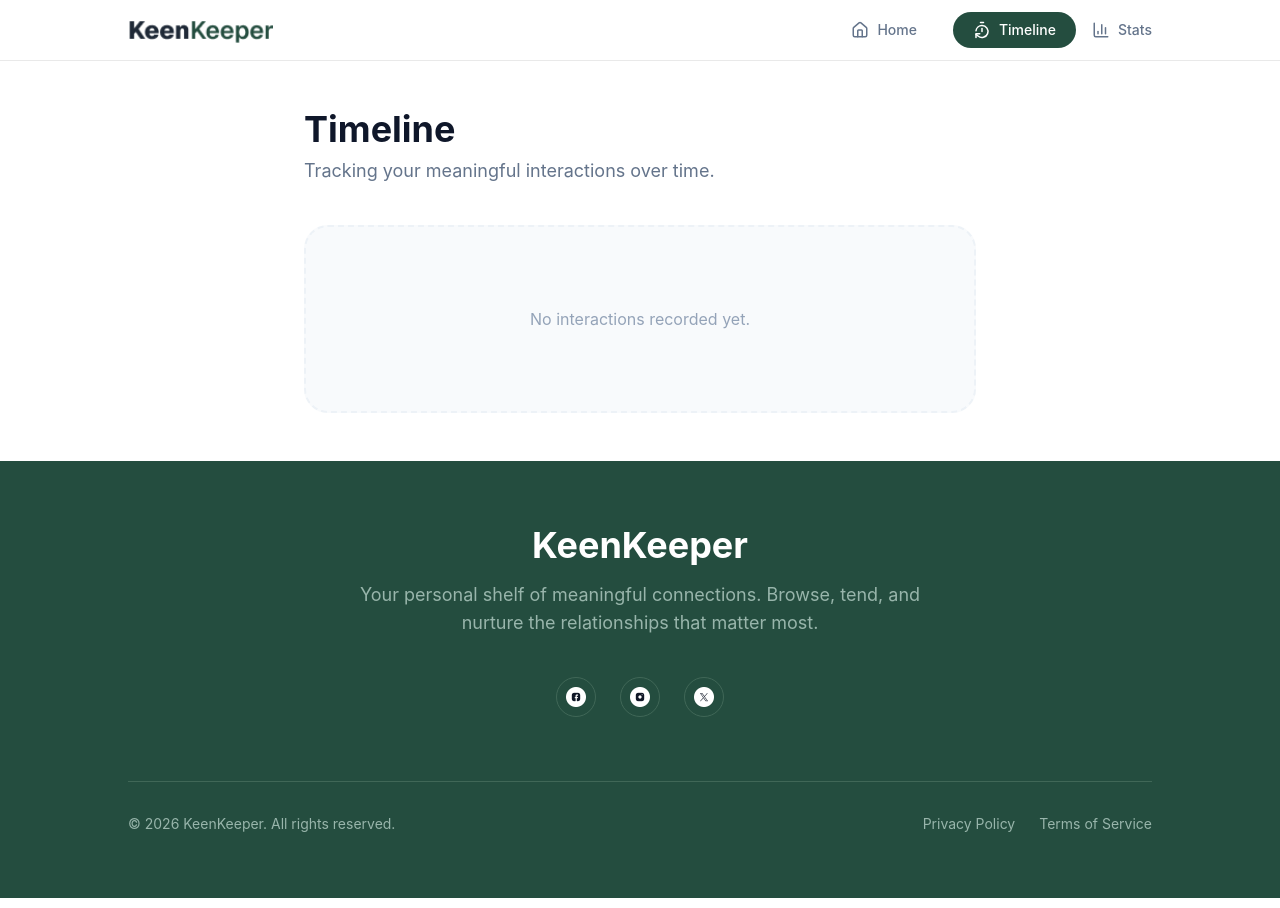
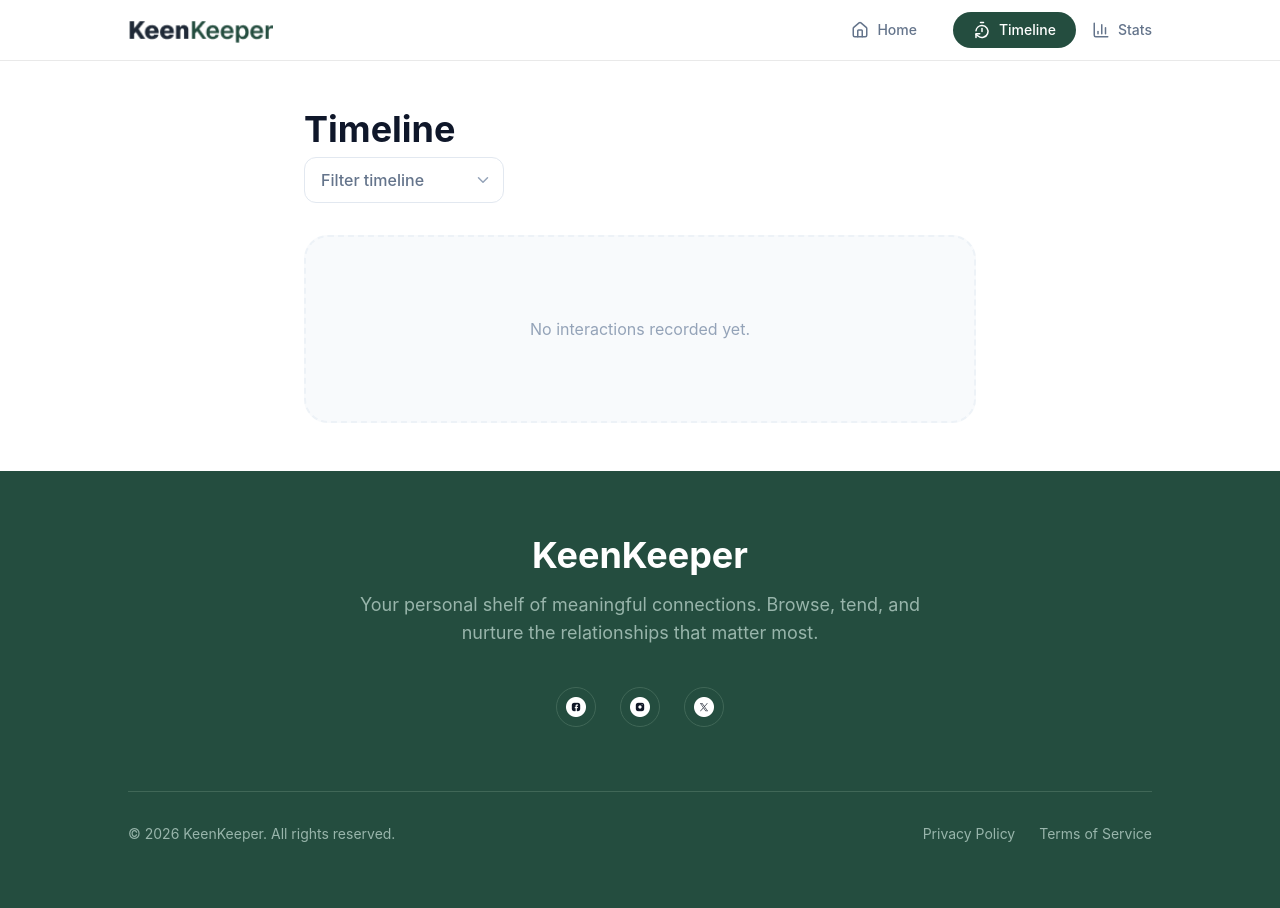
Before and after one commit to codewithjakaria/Keen-Keeper, a React (Vite) app: page / in a window 1280 px wide. Both pictures are taken after a click on the button "Timeline". Built offline with nearby package versions, Linux system fonts and the light colour scheme.

Commit message:
Timeline filtering done

```diff
--- a/src/App.jsx
+++ b/src/App.jsx
@@ -18,12 +18,14 @@ import {
   Trash2,
   BellOff,
   Edit2,
+  ChevronDown,
 } from 'lucide-react';
 
 function App() {
   const [selectedFriend, setSelectedFriend] = useState(null);
   const [currentPage, setCurrentPage] = useState('home');
-  const [timeline, setTimeline] = useState([]); // শুরুতে খালি থাকবে
+  const [timeline, setTimeline] = useState([]);
+  const [filter, setFilter] = useState('All');
 
   const [friends] = useState([
     {
@@ -146,6 +148,9 @@ function App() {
     setTimeline([newLog, ...timeline]);
   };
 
+  const filteredTimeline =
+    filter === 'All' ? timeline : timeline.filter(item => item.type === filter);
+
   const getStatusStyles = status => {
     switch (status) {
       case 'overdue':
@@ -208,16 +213,29 @@ function App() {
         {currentPage === 'timeline' ? (
           <div className="max-w-2xl mx-auto animate-in fade-in duration-500">
             <h2 className="text-4xl font-bold text-[#0F172A] mb-2">Timeline</h2>
-            <p className="text-[#64748B] mb-10 text-lg">
-              Tracking your meaningful interactions over time.
-            </p>
+            <div className="relative mb-8 w-full max-w-[200px]">
+              <select
+                value={filter}
+                onChange={e => setFilter(e.target.value)}
+                className="w-full appearance-none bg-white border border-[#E2E8F0] text-[#64748B] py-2.5 px-4 pr-10 rounded-xl focus:outline-none focus:ring-2 focus:ring-[#244D3F] transition-all cursor-pointer font-medium"
+              >
+                <option value="All">Filter timeline</option>
+                <option value="Call">Call</option>
+                <option value="Text">Text</option>
+                <option value="Video">Video</option>
+              </select>
+              <div className="absolute right-3 top-1/2 -translate-y-1/2 pointer-events-none text-[#94A3B8]">
+                <ChevronDown size={18} />
+              </div>
+            </div>
+
             <div className="space-y-4">
-              {timeline.length === 0 ? (
+              {filteredTimeline.length === 0 ? (
                 <p className="text-center text-[#94A3B8] py-20 bg-[#F8FAFC] rounded-3xl border-2 border-dashed border-[#EDF2F7]">
                   No interactions recorded yet.
                 </p>
               ) : (
-                timeline.map(log => (
+                filteredTimeline.map(log => (
                   <div
                     key={log.id}
                     className="flex items-center justify-between bg-white p-6 rounded-2xl border border-[#F1F5F9] shadow-sm"
```
